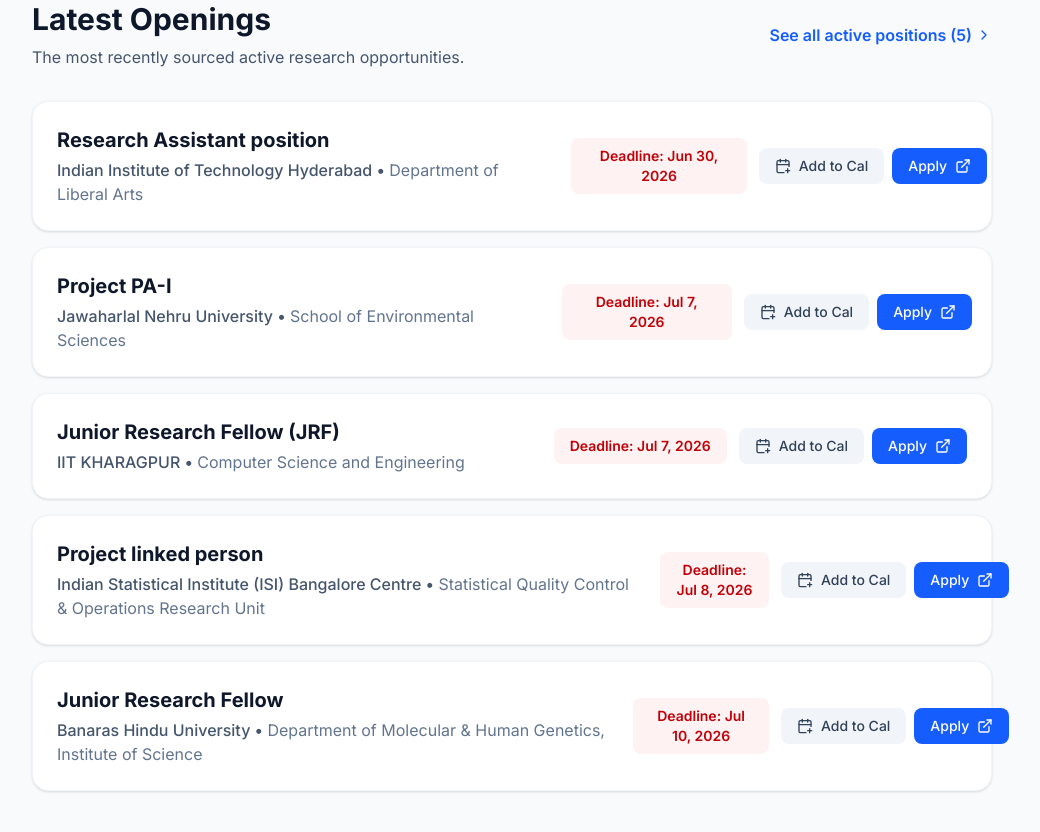
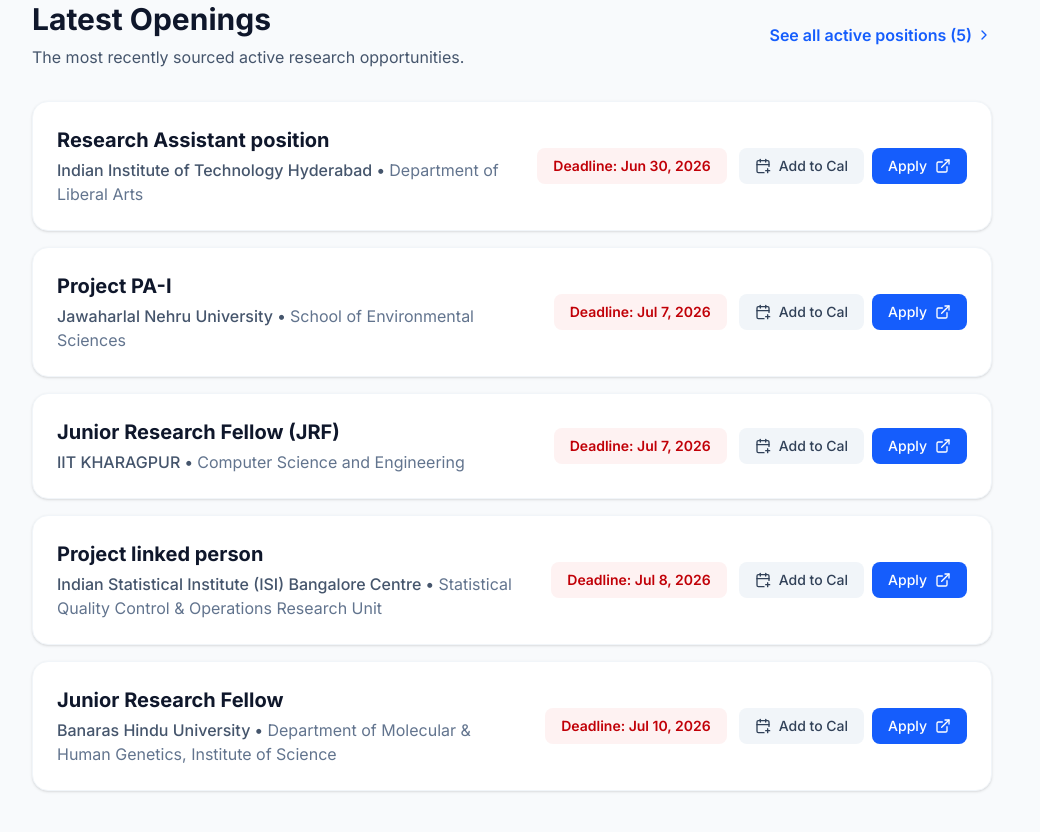
Before and after one commit to Tamalikaaa18/ResearchKaro, a React (Vite) app: page / in a window 1280 px wide. Shown: the part 1420-2252 px from the top of the page, without its empty margins (128-1168 px from the left). Built offline with nearby package versions, Linux system fonts and the light colour scheme.

Commit message:
Fix layout on home page

```diff
--- a/src/components/LandingPage.tsx
+++ b/src/components/LandingPage.tsx
@@ -183,7 +183,7 @@
             </div>
           </section>
 
-          {/* Core Mini-Board Section (Shows max 5) */}
+          {/* Core Mini-Board Section (Shows max 5 with layout fixes applied) */}
           <section id="opportunities" className="py-20 bg-slate-50 border-t border-slate-100">
             <div className="max-w-5xl mx-auto px-4 sm:px-6 lg:px-8">
               <div className="flex flex-col sm:flex-row sm:items-center justify-between mb-8 gap-4">
@@ -207,18 +207,18 @@
                   calUrl.searchParams.append('dates', `${start}T000000Z/${start}T235959Z`);
 
                   return (
-                    <div key={opp.id} className="bg-white p-6 rounded-2xl shadow-sm border border-slate-100 flex flex-col md:flex-row md:items-center justify-between gap-6">
+                    <div key={opp.id} className="bg-white p-6 rounded-2xl shadow-sm border border-slate-100 flex flex-col md:flex-row md:items-center justify-between gap-6 transition-all hover:shadow-md">
                       <div>
                         <h3 className="text-xl font-bold text-slate-900 mb-1">{opp.title}</h3>
                         <p className="text-slate-600 font-medium">{opp.institution} &bull; <span className="text-slate-500 font-normal">{opp.department}</span></p>
                       </div>
                       <div className="flex flex-col sm:flex-row items-center gap-3">
-                        <div className="bg-red-50 text-red-700 px-4 py-2 rounded-lg text-sm font-semibold w-full sm:w-auto text-center">
+                        <div className="bg-red-50 text-red-700 px-4 py-2 rounded-lg text-sm font-semibold w-full sm:w-auto text-center whitespace-nowrap">
                           Deadline: {parsedDate.toLocaleDateString('en-US', { month: 'short', day: 'numeric', year: 'numeric' })}
                         </div>
                         <div className="flex w-full sm:w-auto gap-2">
-                          <a href={calUrl.toString()} target="_blank" rel="noopener noreferrer" className="flex-1 sm:flex-none flex items-center justify-center gap-2 bg-slate-100 hover:bg-slate-200 text-slate-700 px-4 py-2 rounded-lg text-sm font-medium transition-colors"><CalendarPlus className="w-4 h-4" /> Add to Cal</a>
-                          <a href={opp.link} target="_blank" rel="noopener noreferrer" className="flex-1 sm:flex-none flex items-center justify-center gap-2 bg-blue-600 hover:bg-blue-700 text-white px-4 py-2 rounded-lg text-sm font-medium transition-colors">Apply <ExternalLink className="w-4 h-4" /></a>
+                          <a href={calUrl.toString()} target="_blank" rel="noopener noreferrer" className="flex-1 sm:flex-none flex items-center justify-center gap-2 bg-slate-100 hover:bg-slate-200 text-slate-700 px-4 py-2 rounded-lg text-sm font-medium transition-colors whitespace-nowrap"><CalendarPlus className="w-4 h-4" /> Add to Cal</a>
+                          <a href={opp.link} target="_blank" rel="noopener noreferrer" className="flex-1 sm:flex-none flex items-center justify-center gap-2 bg-blue-600 hover:bg-blue-700 text-white px-4 py-2 rounded-lg text-sm font-medium transition-colors whitespace-nowrap">Apply <ExternalLink className="w-4 h-4" /></a>
                         </div>
                       </div>
                     </div>
@@ -375,7 +375,7 @@
                       </div>
                       <div className="flex w-full sm:w-auto gap-2">
                         <a href={calUrl.toString()} target="_blank" rel="noopener noreferrer" className="flex-1 sm:flex-none flex items-center justify-center gap-2 bg-slate-100 hover:bg-slate-200 text-slate-700 px-4 py-2 rounded-lg text-sm font-medium transition-colors whitespace-nowrap"><CalendarPlus className="w-4 h-4" /> Add to Cal</a>
-                        <a href={opp.link} target="_blank" rel="noopener noreferrer" className="flex-1 sm:flex-none flex items-center justify-center gap-2 bg-blue-600 hover:bg-blue-700 text-white px-4 py-2 rounded-lg text-sm font-medium transition-colors">Apply <ExternalLink className="w-4 h-4" /></a>
+                        <a href={opp.link} target="_blank" rel="noopener noreferrer" className="flex-1 sm:flex-none flex items-center justify-center gap-2 bg-blue-600 hover:bg-blue-700 text-white px-4 py-2 rounded-lg text-sm font-medium transition-colors whitespace-nowrap">Apply <ExternalLink className="w-4 h-4" /></a>
                       </div>
                     </div>
                   </div>
```
